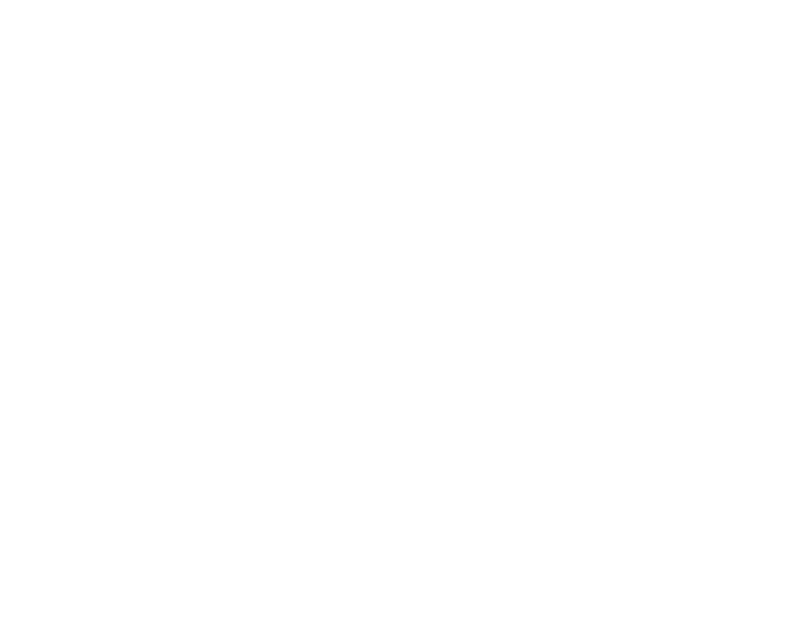
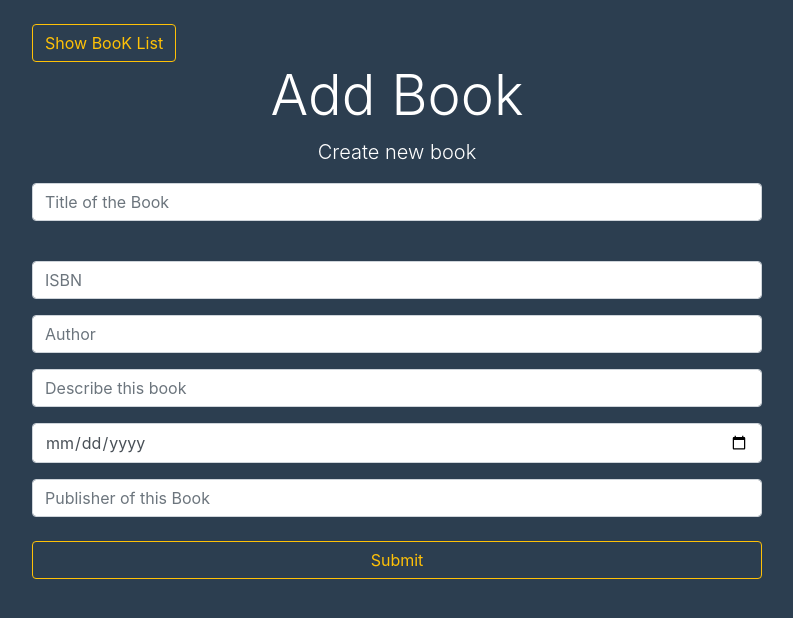
Before and after one commit to youngstowndigital/books, a React (Create React App) app in the folder client/: page /create-book in a window 1280 px wide. Shown: the top 618 px of the page, without its empty margins (243-1036 px from the left). Built offline with nearby package versions, Linux system fonts and the light colour scheme.

Commit message:
Book List component

```diff
--- /dev/null
+++ b/client/src/components/BookCard.js
@@ -0,0 +1,21 @@
+import React from 'react';
+import { Link } from 'react-router-dom';
+
+const BookCard = ({ book: { title, author, description, _id } }) => {
+    return (
+        <div className="card-container">
+            <img src="https://commapress.co.uk/books/the-book-of-cairo/cairo-provisional-v3/image%2Fspan3" alt="" />
+            <div className="desc">
+                <h2>
+                    <Link to={`/show-book/${_id}`}>
+                        { title }
+                    </Link>
+                </h2>
+                <h3>{author}</h3>
+                <p>{description}</p>
+            </div>
+        </div>
+    )
+}
+
+export default BookCard;
--- a/client/src/components/CreateBook.js
+++ b/client/src/components/CreateBook.js
@@ -1,9 +1,117 @@
-import React from 'react'
+import React, { useState } from 'react';
+import { Link } from 'react-router-dom';
+import '../App.css';
+import axios from 'axios';
 
 const CreateBook = () => {
+    const [formData, setFormData] = useState({
+        title: '',
+        isbn:'',
+        author:'',
+        description:'',
+        published_date:'',
+        publisher:''
+    });
+
+    const { title, isbn, author, description, published_date, publisher } = formData;
+
+    const onChange = e => setFormData({ ...formData, [e.target.name]: e.target.value });
+
+    const onSubmit = e => {
+        e.preventDefaul();
+    }
+
     return (
-        <div>
+        <div className="CreateBook">
+            <div className="container">
+            <div className="row">
+                <div className="col-md-8 m-auto">
+                <br />
+                <Link to="/" className="btn btn-outline-warning float-left">
+                    Show BooK List
+                </Link>
+                </div>
+                <div className="col-md-8 m-auto">
+                <h1 className="display-4 text-center">Add Book</h1>
+                <p className="lead text-center">
+                    Create new book
+                </p>
 
+                <form noValidate onSubmit={onSubmit}>
+                    <div className='form-group'>
+                    <input
+                        type='text'
+                        placeholder='Title of the Book'
+                        name='title'
+                        className='form-control'
+                        value={title}
+                        onChange={onChange}
+                    />
+                    </div>
+                    <br />
+
+                    <div className='form-group'>
+                    <input
+                        type='text'
+                        placeholder='ISBN'
+                        name='isbn'
+                        className='form-control'
+                        value={isbn}
+                        onChange={onChange}
+                    />
+                    </div>
+
+                    <div className='form-group'>
+                    <input
+                        type='text'
+                        placeholder='Author'
+                        name='author'
+                        className='form-control'
+                        value={author}
+                        onChange={onChange}
+                    />
+                    </div>
+
+                    <div className='form-group'>
+                    <input
+                        type='text'
+                        placeholder='Describe this book'
+                        name='description'
+                        className='form-control'
+                        value={description}
+                        onChange={onChange}
+                    />
+                    </div>
+
+                    <div className='form-group'>
+                    <input
+                        type='date'
+                        placeholder='published_date'
+                        name='published_date'
+                        className='form-control'
+                        value={published_date}
+                        onChange={onChange}
+                    />
+                    </div>
+                    <div className='form-group'>
+                    <input
+                        type='text'
+                        placeholder='Publisher of this Book'
+                        name='publisher'
+                        className='form-control'
+                        value={publisher}
+                        onChange={onChange}
+                    />
+                    </div>
+
+                    <input
+                        type="submit"
+                        className="btn btn-outline-warning btn-block mt-4"
+                    />
+                </form>
+            </div>
+            </div>
+            </div>
         </div>
     )
 }
--- a/client/src/components/ShowBookList.js
+++ b/client/src/components/ShowBookList.js
@@ -1,9 +1,53 @@
-import React from 'react'
+import React, { useState, useEffect } from 'react';
+import '../App.css';
+import axios from 'axios';
+import { Link } from 'react-router-dom';
+import BookCard from './BookCard';
 
 const ShowBookList = () => {
+    const [books, setBooks] = useState(null);
+
+    useEffect(() => {
+        axios.get('http://localhost:8082/api/books')
+            .then(res => setBooks(res.data))
+            .catch(err => console.error(err.message));
+    }, []);
+
+    console.log("PrintBook: " + books);
+    let bookList;
+
+    if(!books) {
+      bookList = "there is no book record!";
+    } else {
+      bookList = books.map((book, k) =>
+        <BookCard book={book} key={k} />
+      );
+    }
+
     return (
-        <div>
-            <h1>Show Book List</h1>
+        <div className="ShowBookList">
+            <div className="container">
+            <div className="row">
+                <div className="col-md-12">
+                <br />
+                <h2 className="display-4 text-center">Books List</h2>
+                </div>
+
+                <div className="col-md-11">
+                <Link to="/create-book" className="btn btn-outline-warning float-right">
+                    + Add New Book
+                </Link>
+                <br />
+                <br />
+                <hr />
+                </div>
+
+            </div>
+
+            <div className="list">
+                    {bookList}
+            </div>
+            </div>
         </div>
     )
 }
--- a/package.json
+++ b/package.json
@@ -13,6 +13,7 @@
     "bcryptjs": "^2.4.3",
     "body-parser": "^1.19.1",
     "config": "^3.3.6",
+    "cors": "^2.8.5",
     "express": "^4.17.1",
     "mongoose": "^6.1.2",
     "validation": "0.0.1"
```
Also changed, not shown: 2 other files (tests, documents, lock files or other folders).
